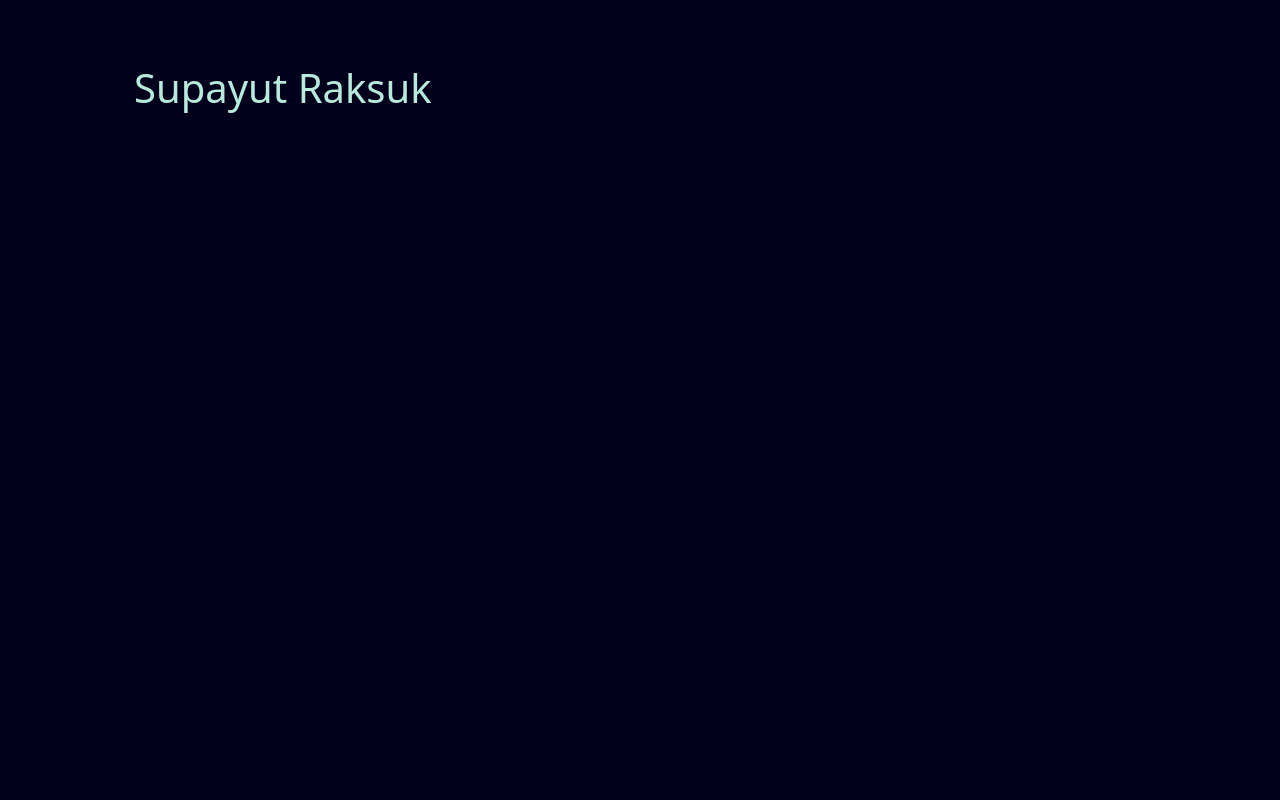
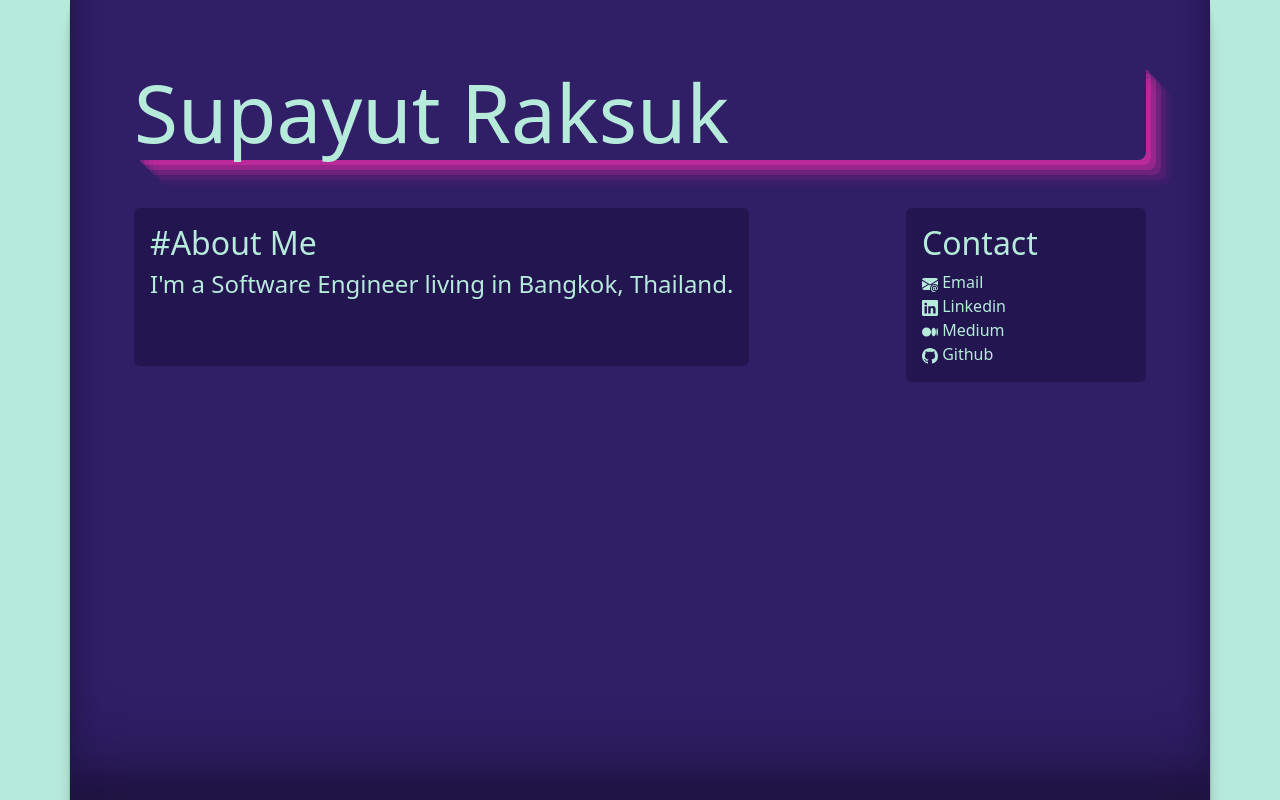
Before and after one commit to supayut/supayut-website, a Gatsby site: page / in a window 1280 px wide. Built offline with nearby package versions, Linux system fonts and the light colour scheme; Gatsby itself is replaced by a stand-in of ours.

Commit message:
update content

```diff
--- a/package.json
+++ b/package.json
@@ -21,6 +21,7 @@
     "gatsby-plugin-sass": "^6.8.0",
     "react": "^18.2.0",
     "react-bootstrap": "^2.7.2",
+    "react-bootstrap-icons": "^1.10.2",
     "react-dom": "^18.2.0",
     "sass": "^1.60.0"
   },
--- a/src/pages/index.tsx
+++ b/src/pages/index.tsx
@@ -2,6 +2,7 @@ import * as React from "react"
 import type { HeadFC, PageProps } from "gatsby"
 import Container from 'react-bootstrap/Container'
 import 'bootstrap/dist/css/bootstrap.min.css';
+import { EnvelopeAtFill, Github, Linkedin, Medium } from "react-bootstrap-icons";
 import './styles.scss'
 
 const pageStyles = {
@@ -141,9 +142,38 @@ const links = [
 
 const IndexPage: React.FC<PageProps> = () => {
   return (
-    <Container className="p-3">
-      <Container className="p-5 mb-4 rounded-3">
-        <h1 className="header">Supayut Raksuk</h1>
+    <Container className="p-3 fill">
+      <Container className="p-5 mb-4">
+        <h1 className="display-1 container-header">Supayut Raksuk</h1>
+        <div className="main-info">
+          <div className="about-me-info rounded">
+            <h2 className="">
+              #About Me
+            </h2>
+            <h4>
+              I'm a Software Engineer living in Bangkok, Thailand.
+            </h4>
+          </div>
+          <div className="contact-info rounded">
+            <h2 className="">
+              Contact
+            </h2>
+            <ul>
+              <li>
+                <a href="mailto:nookskill@hotmail.com"><EnvelopeAtFill/>{` `}Email</a>
+              </li>
+              <li>
+                <a href="https://www.linkedin.com/in/supayut-raksuk" target="_blank"><Linkedin/>{` `}Linkedin</a>
+              </li>
+              <li>
+                <a href="https://medium.com/@nookskill" target="_blank"><Medium/>{` `}Medium</a>
+              </li>
+              <li>
+                <a href="https://github.com/supayut" target="_blank"><Github/>{` `}Github</a>
+              </li>
+            </ul>
+          </div>
+        </div>
       </Container>
       {/* <main style={pageStyles}>
         <h1 style={headingStyles}>
--- a/src/pages/styles.scss
+++ b/src/pages/styles.scss
@@ -1,9 +1,83 @@
+@import 'bootstrap/scss/functions';
+@import 'bootstrap/scss/variables';
+@import 'bootstrap/scss/mixins';
+
 // $font-stack: Helvetica, sans-serif;
-$primary-color: #333;
+$primary-color: #03001C;
 $primary-color-purple: #301E67;
 $primary-color-mint: #B6EADA;
+$primary-color-sea: #5B8FB9;
 
-body {
-  background-color: #03001C;
+html, body {
+  height: 100%;
+  background-color: $primary-color-mint;
   color: $primary-color-mint;
+
+  #___gatsby {
+    height: 100%;
+
+    div#gatsby-focus-wrapper {
+      height: 100%;
+    }
+  }
+
+  .container-header {
+    box-shadow: rgba(240, 46, 170, 0.4) 5px 5px, rgba(240, 46, 170, 0.3) 10px 10px, rgba(240, 46, 170, 0.2) 15px 15px, rgba(240, 46, 170, 0.1) 20px 20px, rgba(240, 46, 170, 0.05) 25px 25px;
+    background-color: $primary-color-purple;
+    border-radius: 8px;
+    margin-bottom: 3rem;
+  }
+
+  .fill {
+    box-shadow: rgba(0, 0, 0, 0.17) 0px -23px 25px 0px inset, rgba(0, 0, 0, 0.15) 0px -36px 30px 0px inset, rgba(0, 0, 0, 0.1) 0px -79px 40px 0px inset, rgba(0, 0, 0, 0.06) 0px 2px 1px, rgba(0, 0, 0, 0.09) 0px 4px 2px, rgba(0, 0, 0, 0.09) 0px 8px 4px, rgba(0, 0, 0, 0.09) 0px 16px 8px, rgba(0, 0, 0, 0.09) 0px 32px 16px;
+    background-color: $primary-color-purple;
+    min-height: 100%;
+    height: 100%;
+  }
+
+  a {
+    color: $primary-color-mint;
+    text-decoration: unset;
+  }
+
+  a:hover {
+    color: rgba($primary-color-mint, .5);
+  }
+
+  .main-info {
+    .about-me-info {
+      background-color: rgba($primary-color, .3);
+      padding: 1rem;
+      margin-bottom: 1rem;
+    }
+
+    .contact-info {
+      background-color: rgba($primary-color, .3);
+      padding: 1rem;
+
+      ul {
+        list-style-type: none;
+        margin: 0;
+        padding: 0;
+      }
+    }
+  }
+
+  @include media-breakpoint-up(lg) {
+    .main-info {
+      display: flex;
+      justify-content: space-between;
+
+      .about-me-info {
+        background-color: rgba($primary-color, .3);
+        padding: 1rem;
+      }
+
+      .contact-info {
+        min-width: 15rem;
+        background-color: rgba($primary-color, .3);
+        padding: 1rem;
+      }
+    }
+  }
 }
```
Also changed, not shown: src/html.js (added, +36 -0 lines), 2 other files.
